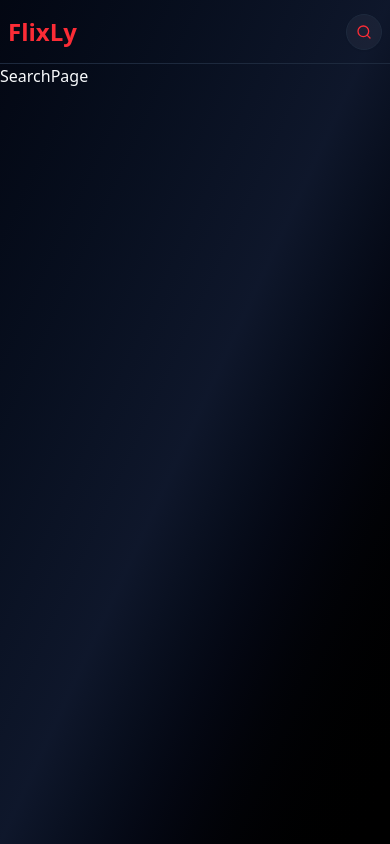
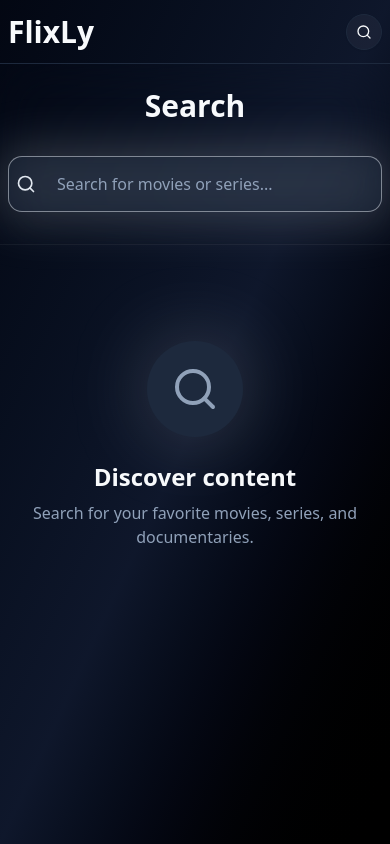
Before and after one commit to ImDoch/flixly, a React (Vite) app: page /search in a window 390 px wide. Built offline with nearby package versions, Linux system fonts and the light colour scheme; no server answers.

Commit message:
Se implementa la pantalla de busqueda y se ajustan algunos estilos para que la app sea mas responsive

```diff
--- a/src/media/components/CustomHeader.tsx
+++ b/src/media/components/CustomHeader.tsx
@@ -1,15 +1,20 @@
-import { Button } from "@/components/ui/button";
+import { Button } from '@/components/ui/button';
 
-import { Search } from "lucide-react";
-import { CustomNavbar } from "./CustomNavbar";
-import { useNavigate } from "react-router";
+import { Search } from 'lucide-react';
+import { CustomNavbar } from './CustomNavbar';
+import { useNavigate } from 'react-router';
 
 export const CustomHeader = () => {
   const navigate = useNavigate();
 
   return (
     <header className="h-16 px-2 py-1 m-auto flex justify-between items-center border-b border-muted">
-      <h1 className="text-2xl font-bold text-red-500">FlixLy</h1>
+      <h1
+        onClick={() => navigate('/?type=movies')}
+        className="text-3xl font-bold cursor-pointer"
+      >
+        FlixLy
+      </h1>
 
       <CustomNavbar visible={false} />
 
@@ -17,9 +22,9 @@ export const CustomHeader = () => {
         variant="outline"
         size="icon"
         className="rounded-full"
-        onClick={() => navigate("search")}
+        onClick={() => navigate('search')}
       >
-        <Search className="text-red-500" />
+        <Search />
       </Button>
     </header>
   );
--- a/src/media/components/CustomPagination.tsx
+++ b/src/media/components/CustomPagination.tsx
@@ -6,8 +6,9 @@ import {
   PaginationLink,
   PaginationEllipsis,
   PaginationNext,
-} from "@/components/ui/pagination";
-import { useSearchParams } from "react-router";
+} from '@/components/ui/pagination';
+import { useEffect } from 'react';
+import { useSearchParams } from 'react-router';
 
 interface Props {
   totalPages: number;
@@ -16,7 +17,7 @@ interface Props {
 export const CustomPagination = ({ totalPages }: Props) => {
   const [searchParams, setSearchParams] = useSearchParams();
 
-  const queryPage = searchParams.get("page") ?? "1";
+  const queryPage = searchParams.get('page') ?? '1';
 
   const page = isNaN(+queryPage) ? 1 : +queryPage;
 
@@ -29,10 +30,14 @@ export const CustomPagination = ({ totalPages }: Props) => {
     if (page < 1 || page > totalPages) return;
 
     setSearchParams((prev) => {
-      prev.set("page", page.toString());
+      prev.set('page', page.toString());
       return prev;
     });
   };
+
+  useEffect(() => {
+    window.scrollTo({ top: 0, behavior: 'smooth' });
+  }, [page]);
 
   return (
     <Pagination>
--- a/src/media/components/HeroCarousel.tsx
+++ b/src/media/components/HeroCarousel.tsx
@@ -1,12 +1,12 @@
-import { Card, CardContent } from "@/components/ui/card";
+import { Card, CardContent } from '@/components/ui/card';
 import {
   Carousel,
   CarouselContent,
   CarouselItem,
   CarouselNext,
   CarouselPrevious,
-} from "@/components/ui/carousel";
-import type { MediaBase } from "../types/media.interface";
+} from '@/components/ui/carousel';
+import type { MediaBase } from '../types/media.interface';
 
 interface Props {
   media: MediaBase[];
@@ -15,12 +15,17 @@ interface Props {
 export const HeroCarousel = ({ media }: Props) => {
   return (
     <div className="w-full flex justify-center items-center">
-      <Carousel className="w-full">
+      <Carousel
+        className="w-full"
+        opts={{
+          loop: true,
+        }}
+      >
         <CarouselContent>
           {media.map((item) => (
             <CarouselItem key={item.id}>
               <Card className="w-full rounded-lg overflow-hidden border-none">
-                <CardContent className="relative h-[70vh] lg:h-full lg:aspect-video p-0">
+                <CardContent className="relative h-[70vh] lg:h-auto lg:max-h-[87vh] lg:aspect-video p-0">
                   <img
                     src={item.backdrop_path}
                     alt={`${item.title} poster`}
--- a/src/media/components/MediaCard.tsx
+++ b/src/media/components/MediaCard.tsx
@@ -1,5 +1,5 @@
-import { Card, CardContent } from "@/components/ui/card";
-import type { MediaBase } from "../types/media.interface";
+import { Card, CardContent } from '@/components/ui/card';
+import type { MediaBase } from '../types/media.interface';
 
 interface Props {
   media: MediaBase;
@@ -7,15 +7,15 @@ interface Props {
 
 export const MediaCard = ({ media }: Props) => {
   return (
-    <Card className="w-45 overflow-hidden cursor-pointer group transition-transform duration-300 hover:scale-105">
-      <CardContent className="relative flex aspect-2/3 items-center justify-center p-6">
+    <Card className="w-full md:w-45 overflow-hidden cursor-pointer group transition-transform duration-300 hover:scale-105">
+      <CardContent className=" relative aspect-2/3 p-0">
         <img
           src={media.poster_path}
           alt={`${media.title} image`}
           className="absolute inset-0 w-full h-full object-cover object-center mask-[linear-gradient(to_bottom,black_0%,black_40%,transparent_100%)]"
         />
 
-        <h2 className="relative z-10 h-full flex flex-col justify-end items-center text-center text-white text-md font-bold">
+        <h2 className="z-10 absolute bottom-3 left-3 right-3 text-center text-whithe text-sm font-bold line-clamp-2">
           {media.title}
         </h2>
       </CardContent>
--- a/src/media/components/MediaGrid.tsx
+++ b/src/media/components/MediaGrid.tsx
@@ -1,5 +1,5 @@
-import type { MediaBase } from "../types/media.interface";
-import { MediaCard } from "./MediaCard";
+import type { MediaBase } from '../types/media.interface';
+import { MediaCard } from './MediaCard';
 
 interface Props {
   media: MediaBase[];
@@ -7,7 +7,7 @@ interface Props {
 
 export const MediaGrid = ({ media }: Props) => {
   return (
-    <div className="grid gap-8 my-8 grid-cols-[repeat(auto-fit,180px)] justify-center">
+    <div className="grid gap-6 my-8 grid-cols-2 sm:grid-cols-2 md:grid-cols-[repeat(auto-fit,180px)] justify-center">
       {media.map((item) => (
         <MediaCard key={item.id} media={item} />
       ))}
--- a/src/media/pages/search/SearchPage.tsx
+++ b/src/media/pages/search/SearchPage.tsx
@@ -1,3 +1,56 @@
+import { CustomPagination } from '@/media/components/CustomPagination';
+import { MediaGrid } from '@/media/components/MediaGrid';
+import { useSearchParams } from 'react-router';
+import { SearchBar } from './ui/SearchBar';
+import { EmptyState } from './ui/EmptyState';
+import { useQuery } from '@tanstack/react-query';
+import { getMediaByQueryAction } from '@/media/actions/getMediaByQuery.action';
+
 export const SearchPage = () => {
-  return <div>SearchPage</div>;
+  const [searchParams] = useSearchParams();
+  const query = searchParams.get('q') ?? '';
+  const page = searchParams.get('page') ?? '1';
+
+  const { data: movies } = useQuery({
+    queryKey: ['moviesByQuery', { query, page }],
+    queryFn: () => getMediaByQueryAction(query, +page),
+    staleTime: 1000 * 60 * 5,
+  });
+  const hasResults = !!movies?.results.length;
+  const totalPages = hasResults ? 10 : 0;
+
+  return (
+    <main>
+      {/* Header with search */}
+      <header className="sticky top-0 z-50 border-b border-border/50 backdrop-blur-xl flex justify-center items-center">
+        <div className="container py-6">
+          <h1 className="font-display text-3xl font-bold text-foreground mb-6 text-center">
+            Search
+          </h1>
+          <SearchBar />
+        </div>
+      </header>
+
+      {/* Results section */}
+      <section className="container p-4 mx-auto">
+        {query && hasResults && (
+          <div className="flex items-center gap-2 mb-2">
+            <p className="text-muted-foreground">
+              Results for{' '}
+              <span className="text-foreground font-medium">"{query}"</span>
+            </p>
+          </div>
+        )}
+
+        {hasResults ? (
+          <>
+            <MediaGrid media={movies!.results} />
+            <CustomPagination totalPages={totalPages} />
+          </>
+        ) : (
+          <EmptyState hasQuery={!!query} query={query} />
+        )}
+      </section>
+    </main>
+  );
 };
--- /dev/null
+++ b/src/media/pages/search/ui/EmptyState.tsx
@@ -0,0 +1,32 @@
+import { Search, Film } from 'lucide-react';
+
+interface Props {
+  hasQuery: boolean;
+  query?: string;
+}
+
+export const EmptyState = ({ hasQuery, query }: Props) => {
+  return (
+    <div className="flex flex-col items-center justify-center py-20 animate-fade-in">
+      <div className="relative mb-6">
+        <div className="absolute inset-0 bg-primary/20 rounded-full blur-2xl" />
+        <div className="relative p-6 bg-secondary rounded-full">
+          {hasQuery ? (
+            <Film className="h-12 w-12 text-muted-foreground" />
+          ) : (
+            <Search className="h-12 w-12 text-muted-foreground" />
+          )}
+        </div>
+      </div>
+
+      <h2 className="font-display text-2xl font-semibold text-foreground mb-2">
+        {hasQuery ? 'Without Results' : 'Discover content'}
+      </h2>
+      <p className="text-muted-foreground text-center max-w-md">
+        {hasQuery
+          ? `We dont fount results for "${query}". Try with another search.`
+          : 'Search for your favorite movies, series, and documentaries.'}
+      </p>
+    </div>
+  );
+};
--- /dev/null
+++ b/src/media/pages/search/ui/SearchBar.tsx
@@ -0,0 +1,53 @@
+import { Search, X } from 'lucide-react';
+import { useEffect, useRef, useState } from 'react';
+import { useSearchParams } from 'react-router';
+
+export const SearchBar = () => {
+  const [searchParams, setSearchParams] = useSearchParams();
+  const [inputValue, setInputValue] = useState(searchParams.get('q') ?? '');
+  const inputRef = useRef<HTMLInputElement>(null);
+
+  const handleSubmit = (e: React.FormEvent) => {
+    e.preventDefault();
+    if (inputValue.trim()) {
+      setSearchParams({ q: inputValue.trim(), page: '1' });
+    }
+  };
+
+  const handleClear = () => {
+    setInputValue('');
+    inputRef.current?.focus();
+  };
+
+  useEffect(() => {
+    inputRef.current?.focus();
+  }, []);
+
+  return (
+    <form onSubmit={handleSubmit} className="w-full max-w-2xl mx-auto">
+      <div className="relative group">
+        <div className="absolute inset-0 bg-primary/20 rounded-xl blur-xl opacity-0 group-focus-within:opacity-100 transition-opacity duration-300" />
+        <div className="relative flex items-center p-2">
+          <Search className="absolute left-4 h-5 w-5 text-muted-foreground group-focus-within:text-primary transition-colors duration-200" />
+          <input
+            ref={inputRef}
+            type="text"
+            value={inputValue}
+            onChange={(e) => setInputValue(e.target.value)}
+            placeholder="Search for movies or series..."
+            className="w-full h-14 pl-12 pr-12 bg-secondary/50 border border-border rounded-xl text-foreground placeholder:text-muted-foreground search-input-glow focus:outline-none focus:border-primary/50 transition-all duration-200"
+          />
+          {inputValue && (
+            <button
+              type="button"
+              onClick={handleClear}
+              className="absolute right-4 p-1 rounded-full hover:bg-muted transition-colors"
+            >
+              <X className="h-4 w-4 text-muted-foreground hover:text-foreground" />
+            </button>
+          )}
+        </div>
+      </div>
+    </form>
+  );
+};
```
Also changed, not shown: src/media/actions/getMediaByQuery.action.ts (added, +67 -0 lines), src/media/pages/movies/MoviesPage.tsx (+12 -11 lines), src/media/types/media.response.ts (+9 -2 lines).
